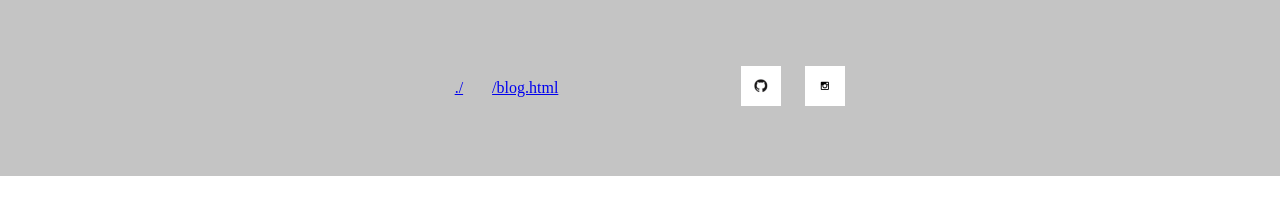
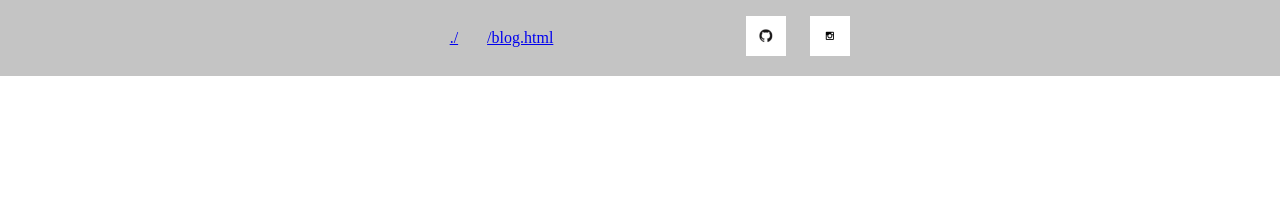
Before and after one commit to matheusb-dev/First---Site, a plain HTML site: page index.html in a window 1280 px wide. Drawn offline with Linux system fonts and the light colour scheme.

Commit message:
teste041

```diff
--- a/style.css
+++ b/style.css
@@ -25,7 +25,7 @@ header{
     align-items: center; /* Centraliza os itens verticalmente */
     flex-direction: relative;
     gap: 10%;
-    padding: 50px;
+    /*padding: 50px;*/
 
 }
 
```
